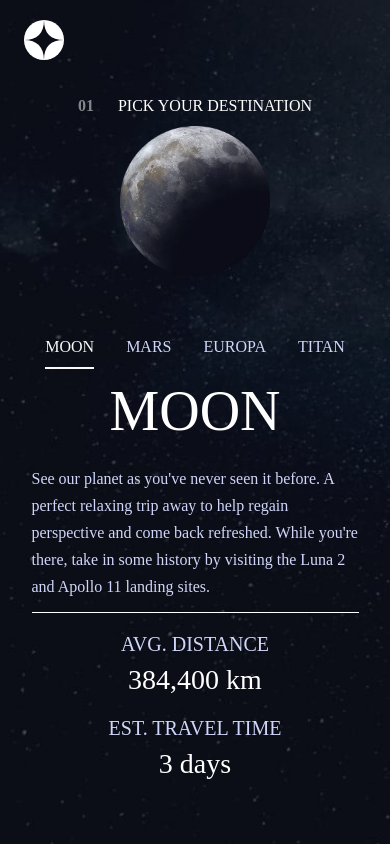
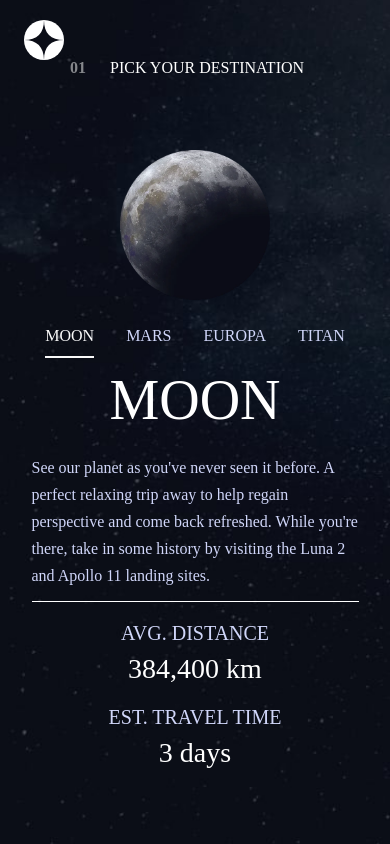
Before and after one commit to LucasDaSilva96/FrontEnd-Mentor---Projects, a Vue app in the folder Space-tourism-multi-page-website/: page /destination in a window 390 px wide. Built offline with nearby package versions, Linux system fonts and the light colour scheme; some icons are missing; a web font is replaced by a local one.

Commit message:
Done: technology-page(responsive)

```diff
--- a/Space-tourism-multi-page-website/package.json
+++ b/Space-tourism-multi-page-website/package.json
@@ -4,7 +4,7 @@
   "private": true,
   "type": "module",
   "scripts": {
-    "dev": "vite",
+    "dev": "vite --host",
     "build": "run-p type-check \"build-only {@}\" --",
     "preview": "vite preview",
     "build-only": "vite build",
@@ -14,6 +14,7 @@
   },
   "dependencies": {
     "@kalimahapps/vue-icons": "^1.7.1",
+    "gsap": "^3.12.5",
     "pinia": "^2.1.7",
     "vue": "^3.4.29",
     "vue-router": "^4.3.3"
--- a/Space-tourism-multi-page-website/src/components/DestinationHeader.vue
+++ b/Space-tourism-multi-page-website/src/components/DestinationHeader.vue
@@ -5,13 +5,8 @@ const props = defineProps<{
 
 </script>
 <template>
-  <div class="flex flex-col gap-100 lg:h-full lg:justify-around items-center lg:items-start w-full">
-    <h2 class="flex items-center gap-300 text-preset8 md:self-start">
-      <span class="text-white/50 font-bold">01</span>
-      <span>PICK YOUR DESTINATION</span>
-    </h2>
-    <div class="max-w-[150px] md:max-w-[200px] lg:max-w-[400px] ">
-      <img :src="image" alt="destination" class="w-full h-full object-cover" />
-    </div>
+  <div class="max-w-[150px] md:max-w-[200px] lg:max-w-[400px] ">
+    <img :src="image" alt="destination" class="w-full h-full object-cover" />
   </div>
+
 </template>
--- a/Space-tourism-multi-page-website/src/components/TechnologyNav.vue
+++ b/Space-tourism-multi-page-website/src/components/TechnologyNav.vue
@@ -10,9 +10,9 @@ const TechnologyStore = useTechnology()
 </script>
 
 <template>
-  <nav class="flex items-center gap-200 md:flex-col">
+  <nav class="flex items-center gap-200 lg:gap-400 lg:flex-col">
     <button v-for="(_data, i) in technologyData"
-      class="w-500 h-500 border border-white/30 rounded-full p-100 transition-all will-change-auto font-bold hover:border-white"
+      class="w-500 h-500 lg:w-1000 lg:h-1000 border border-white/30 rounded-full p-100 transition-all will-change-auto font-bold hover:border-white"
       :key="i" @click="TechnologyStore.setTechnologyIndex(i)"
       :class="{ activeTech: TechnologyStore.technologyIndex === i }">{{ i
         + 1
--- a/Space-tourism-multi-page-website/src/style.css
+++ b/Space-tourism-multi-page-website/src/style.css
@@ -50,7 +50,7 @@
 
   #gradient {
     position: absolute;
-    height: 30%;
+    height: 25%;
     width: 100%;
     bottom: 0;
     left: 0;
@@ -62,6 +62,10 @@
     color: #0b0d17;
     border-color: #f9f9f9;
   }
+}
+
+body {
+  background-color: #0b0d17;
 }
 
 @keyframes slideIn {
--- a/Space-tourism-multi-page-website/src/views/Crew.vue
+++ b/Space-tourism-multi-page-website/src/views/Crew.vue
@@ -14,14 +14,14 @@ const currentData = computed(() => crewData[crewStore.crewIndex])
   <section class="bg-crewMobile sm:bg-crewTablet lg:bg-crewDesktop w-full h-full centerBg p-300 overflow-hidden">
     <div class="wrapper container flex flex-col lg:flex-row items-center justify-center lg:justify-around h-full ">
 
+      <h2 class="flex items-center gap-300 text-preset8 self-center md:self-start min-w-[250px] pt-300">
+        <span class="text-white/50 font-bold">02</span>
+        <span>MEET YOUR CREW</span>
+      </h2>
 
       <div
         class="flex flex-col items-center lg:items-start lg:gap-300 justify-around h-full text-center lg:text-start lg:pt-200 w-full">
 
-        <h2 class="flex items-center gap-300 text-preset8 self-start">
-          <span class="text-white/50 font-bold">02</span>
-          <span>MEET YOUR CREW</span>
-        </h2>
 
         <div class="flex flex-col items-center lg:items-start gap-100">
           <p class="text-preset5 text-white/50 uppercase">{{ currentData.role }}</p>
--- a/Space-tourism-multi-page-website/src/views/Destination.vue
+++ b/Space-tourism-multi-page-website/src/views/Destination.vue
@@ -17,9 +17,13 @@ const currentData = computed(() => destination[destinationStore.destinationIndex
 </script>
 
 <template>
-  <section class="bg-destinationMobile sm:bg-destinationTablet lg:bg-destinationDesktop w-full h-full centerBg">
-    <div class="wrapper container flex items-center justify-center h-full">
-      <div class="flex flex-col items-center justify-evenly  h-full lg:flex-row">
+  <section class="bg-destinationMobile sm:bg-destinationTablet lg:bg-destinationDesktop w-full h-full centerBg px-200">
+    <div class="wrapper container flex flex-col md:flex-row items-center h-full">
+      <h2 class="flex items-center gap-300 text-preset8 md:self-start pt-300 min-w-[250px]">
+        <span class="text-white/50 font-bold">01</span>
+        <span>PICK YOUR DESTINATION</span>
+      </h2>
+      <div class="flex flex-col items-center gap-300 justify-center  h-full lg:flex-row">
 
         <DestinationHeader :image="image" />
         <div class="w-full flex flex-col items-center">
--- a/Space-tourism-multi-page-website/src/views/Technology.vue
+++ b/Space-tourism-multi-page-website/src/views/Technology.vue
@@ -21,19 +21,21 @@ const currentData = computed(() => technologyData[TechnologyStore.technologyInde
         <span>SPACE LAUNCH 101</span>
 
       </h2>
-      <div class="flex flex-col justify-evenly h-full md:flex-row-reverse">
+      <div class="flex flex-col justify-evenly items-center h-full lg:flex-row-reverse">
 
-        <img class="block md:hidden w-full" :src="currentData.images.landscape" />
-        <img class="hidden md:block w-full max-h-[608px]" :src="currentData.images.portrait" />
+        <img class="block lg:hidden w-full max-h-[280px]" :src="currentData.images.landscape" />
+        <div>
+          <img class="hidden lg:block w-[608px]" :src="currentData.images.portrait" />
+        </div>
 
-        <div class="w-full flex items-center flex-col justify-evenly h-full px-200">
+        <div class="w-full flex items-center flex-col lg:flex-row justify-center gap-800 h-full px-200">
           <TechnologyNav :technologyData="technologyData" />
 
           <div class="text-center">
             <h3 class="text-preset5 text-white/50">THE TERMINOLOGY…</h3>
             <p class="text-preset4">{{ currentData.name }}</p>
 
-            <p class="max-w-[512px] leading-[27px] text-lightBlue">{{ currentData.description }}</p>
+            <p class="max-w-[512px] lg:max-w-[350px] leading-[27px] text-lightBlue">{{ currentData.description }}</p>
           </div>
         </div>
 
```
Also changed, not shown: 1 other file (tests, documents, lock files or other folders).
